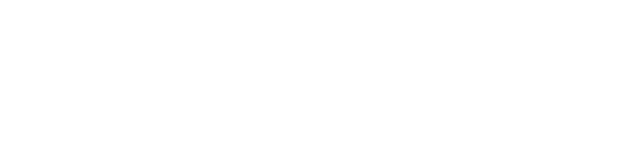
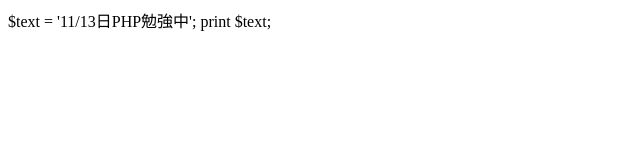
Before and after one commit to test200003/hello_git, a plain HTML site: page index.html in a window 1280 px wide. Shown: the whole page, without its empty margins (0-640 px from the left). Drawn offline with Linux system fonts and the light colour scheme.

Commit message:
index.htmlの更新

```diff
--- a/index.html
+++ b/index.html
@@ -6,6 +6,7 @@
   <title>Document</title>
 </head>
 <body>
-
+$text = '11/13日PHP勉強中';
+print $text;
 </body>
 </html>
```
